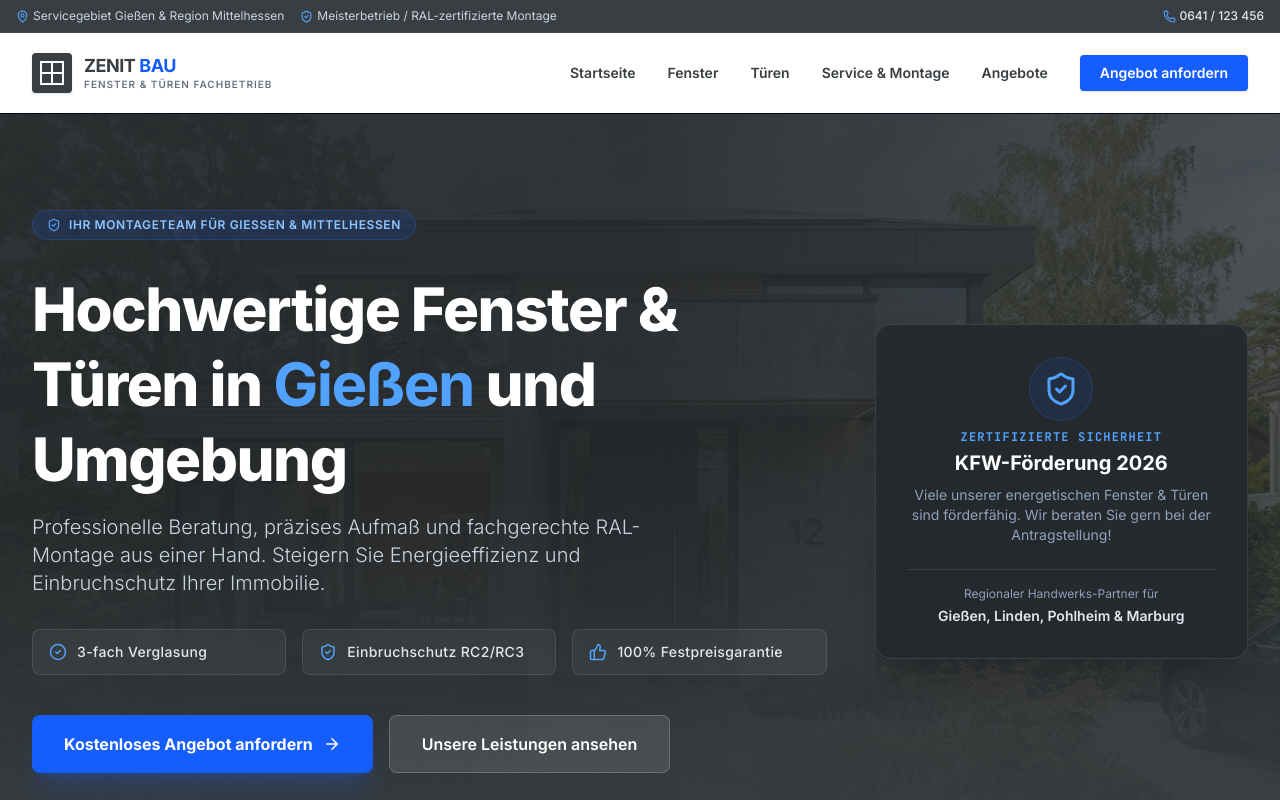
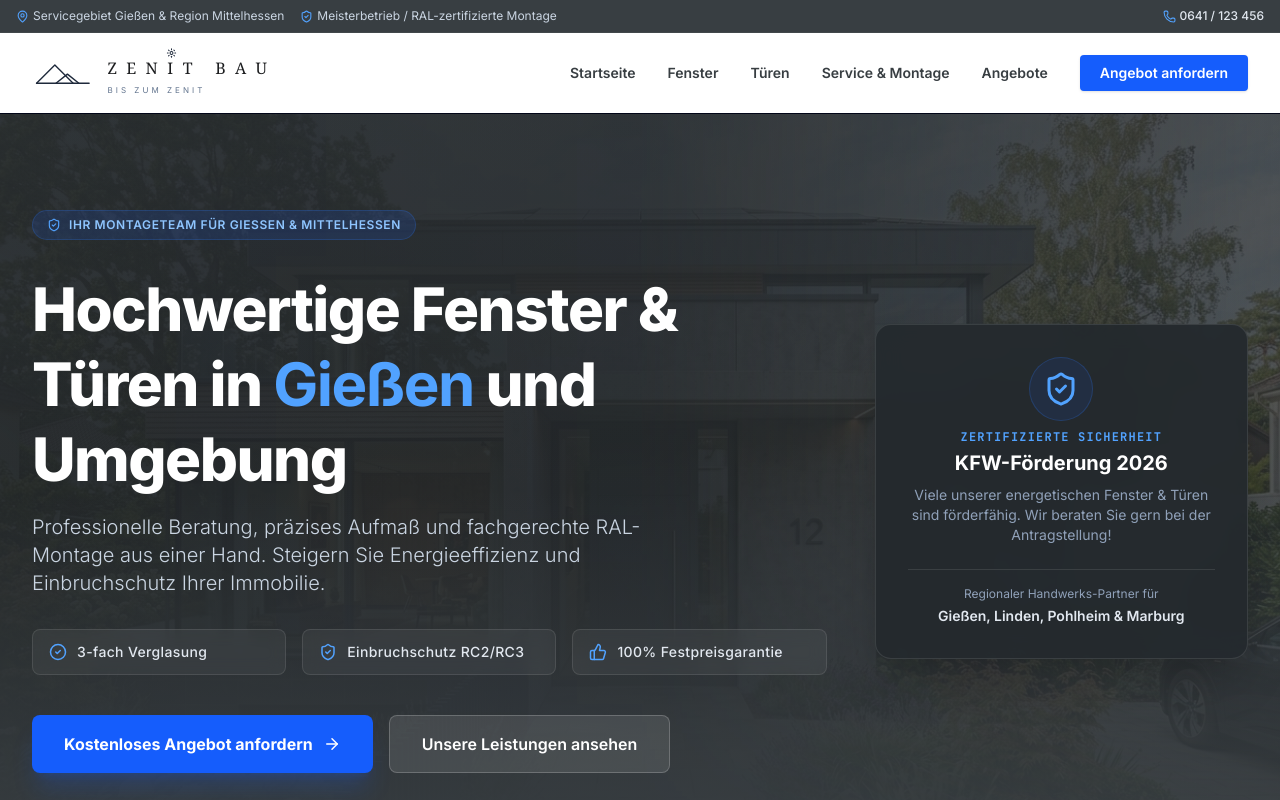
Before and after one commit to hamdonmez-web/hamdonmez-bau-web, a React (Vite) app: page / in a window 1280 px wide. Shown: the top 800 px of the page. Built offline with nearby package versions, Linux system fonts and the light colour scheme.

Commit message:
feat: centralize branding with new Logo component
Replace hardcoded logo implementations in Navbar and Footer with a reusable Logo component to ensure visual consistency and simplify maintenance.

```diff
--- a/src/components/ExportModal.tsx
+++ b/src/components/ExportModal.tsx
@@ -75,16 +75,26 @@ export default function ExportModal({ isOpen, onClose }: ExportModalProps) {
     <!-- Main Navigation Bar -->
     <header class="bg-[#1a2332]/95 backdrop-blur-md sticky top-0 z-40 border-b border-slate-800 transition-all duration-300">
         <div class="max-w-7xl mx-auto px-4 sm:px-6 lg:px-8 h-20 flex items-center justify-between">
-            <a href="#home" class="flex items-center space-x-3">
-                <div class="w-10 h-10 bg-sky-500 rounded flex items-center justify-center">
-                    <div class="w-6 h-6 border-2 border-white relative flex items-center justify-center">
-                        <div class="absolute left-0 right-0 h-[2px] bg-white top-1/2 -translate-y-1/2"></div>
-                        <div class="absolute top-0 bottom-0 w-[2px] bg-white left-1/2 -translate-x-1/2"></div>
+            <a href="#home" class="flex items-center space-x-2">
+                <svg viewBox="0 0 260 140" class="h-10 w-auto text-sky-400 shrink-0" fill="none" xmlns="http://www.w3.org/2000/svg">
+                    <path d="M 20 115 L 100 35 L 180 115" stroke="currentColor" stroke-width="7" stroke-linecap="round" stroke-linejoin="round" />
+                    <path d="M 105 115 L 155 75 L 205 115" stroke="currentColor" stroke-width="7" stroke-linecap="round" stroke-linejoin="round" />
+                    <path d="M 20 115 H 250" stroke="currentColor" stroke-width="7" stroke-linecap="round" />
+                </svg>
+                <div class="flex flex-col justify-center leading-none mt-0.5 shrink-0 select-none">
+                    <div class="text-xs sm:text-sm font-semibold tracking-[0.2em] text-white uppercase flex items-center font-serif">
+                        <span>Z&nbsp;E&nbsp;N&nbsp;</span>
+                        <span class="relative inline-block">
+                            <span class="absolute -top-1.5 left-1/2 -translate-x-[45%] flex items-center justify-center text-sky-400 w-2.5 h-2.5">
+                                <svg viewBox="0 0 24 24" fill="none" stroke="currentColor" stroke-width="3" stroke-linecap="round"><circle cx="12" cy="12" r="3.5" /><line x1="12" y1="4" x2="12" y2="2" /><line x1="12" y1="20" x2="12" y2="22" /><line x1="4" y1="12" x2="2" y2="12" /><line x1="20" y1="12" x2="22" y2="12" /></svg>
+                            </span>
+                            I
+                        </span>
+                        <span>&nbsp;T&nbsp;&nbsp;&nbsp;B&nbsp;A&nbsp;U</span>
                     </div>
-                </div>
-                <div>
-                    <span class="font-sans font-bold text-base sm:text-lg text-white block tracking-wide">ZENIT BAU</span>
-                    <span class="font-mono text-[10px] text-sky-400 tracking-widest font-bold block uppercase">Fenster & Türen</span>
+                    <div class="text-[7px] sm:text-[8px] tracking-[0.32em] text-slate-450 uppercase font-sans mt-0.5">
+                        Bis zum Zenit
+                    </div>
                 </div>
             </a>
 
--- a/src/components/Footer.tsx
+++ b/src/components/Footer.tsx
@@ -1,6 +1,7 @@
 import { useState } from 'react';
 import { Mail, Phone, MapPin, ExternalLink, ShieldAlert, BookOpen, GraduationCap, Code } from 'lucide-react';
 import ExportModal from './ExportModal';
+import Logo from './Logo';
 
 export default function Footer() {
   const [modalOpen, setModalOpen] = useState(false);
@@ -14,16 +15,8 @@ export default function Footer() {
 
           {/* Col 1: About & Info Gießen */}
           <div className="md:col-span-4 space-y-5">
-            <div className="flex items-center space-x-3">
-              <div className="w-8 h-8 bg-blue-600 rounded flex items-center justify-center">
-                <div className="w-4 h-4 border border-white relative flex items-center justify-center">
-                  <div className="absolute left-0 right-0 h-[1px] bg-white top-1/2 -translate-y-1/2"></div>
-                  <div className="absolute top-0 bottom-0 w-[1px] bg-white left-1/2 -translate-x-1/2"></div>
-                </div>
-              </div>
-              <span className="font-sans font-extrabold text-white text-md tracking-wide">
-                FENSTER & TÜREN ZENIT BAU
-              </span>
+            <div className="flex items-center">
+              <Logo size="sm" variant="dark" />
             </div>
             <p className="text-xs text-slate-400 leading-relaxed font-light">
               Ihr zertifizierter Premium-Anbieter für hocheffiziente Hebe-Schiebetüren, moderne Renovierungsfenster, schallgedämmte Haustüren und meisterhafte RAL-Demontage und -Neumontage in ganz Mittelhessen.
--- /dev/null
+++ b/src/components/Logo.tsx
@@ -0,0 +1,158 @@
+import React from 'react';
+
+interface LogoProps {
+  className?: string;
+  variant?: 'light' | 'dark' | 'neutral';
+  showText?: boolean;
+  size?: 'sm' | 'md' | 'lg';
+}
+
+const SunIcon = ({ className }: { className?: string }) => (
+  <svg
+    viewBox="0 0 24 24"
+    fill="none"
+    stroke="currentColor"
+    className={className}
+    strokeWidth="2.5"
+    strokeLinecap="round"
+  >
+    <circle cx="12" cy="12" r="3.5" />
+    <line x1="12" y1="4" x2="12" y2="2" />
+    <line x1="12" y1="20" x2="12" y2="22" />
+    <line x1="4" y1="12" x2="2" y2="12" />
+    <line x1="20" y1="12" x2="22" y2="12" />
+    <line x1="6.34" y1="6.34" x2="4.93" y2="4.93" />
+    <line x1="19.07" y1="19.07" x2="17.66" y2="17.66" />
+    <line x1="6.34" y1="17.66" x2="4.93" y2="19.07" />
+    <line x1="19.07" y1="6.34" x2="17.66" y2="4.93" />
+  </svg>
+);
+
+export default function Logo({
+  className = '',
+  variant = 'neutral',
+  showText = true,
+  size = 'md'
+}: LogoProps) {
+
+  // Decide colors based on variant
+  const mountainColorClass =
+    variant === 'light'
+      ? 'text-[#1e293b]'
+      : variant === 'dark'
+        ? 'text-white'
+        : 'text-current';
+
+  const textColorClass =
+    variant === 'light'
+      ? 'text-[#1c1d1f]'
+      : variant === 'dark'
+        ? 'text-white'
+        : 'text-current';
+
+  const subtextColorClass =
+    variant === 'light'
+      ? 'text-gray-450'
+      : variant === 'dark'
+        ? 'text-slate-400'
+        : 'text-current opacity-80';
+
+  const sunColorClass =
+    variant === 'light'
+      ? 'text-[#1e293b]'
+      : variant === 'dark'
+        ? 'text-sky-400'
+        : 'text-sky-450';
+
+  // Sizing definitions
+  const containerHeights = {
+    sm: 'h-10',
+    md: 'h-14 sm:h-16',
+    lg: 'h-20 sm:h-24'
+  };
+
+  const svgHeights = {
+    sm: 'h-8 w-auto',
+    md: 'h-12 sm:h-14 w-auto',
+    lg: 'h-16 sm:h-20 w-auto'
+  };
+
+  const mainTextSizes = {
+    sm: 'text-sm sm:text-base tracking-[0.16em]',
+    md: 'text-base sm:text-lg lg:text-xl tracking-[0.2em] font-medium',
+    lg: 'text-2xl sm:text-3xl tracking-[0.25em] font-semibold'
+  };
+
+  const subTextSizes = {
+    sm: 'text-[7px] sm:text-[8px] tracking-[0.3em]',
+    md: 'text-[9px] sm:text-[10px] tracking-[0.38em]',
+    lg: 'text-xs tracking-[0.45em]'
+  };
+
+  const sunOffsetClasses = {
+    sm: '-top-2 w-2.5 h-2.5',
+    md: '-top-[10px] w-3 h-3',
+    lg: '-top-[14px] w-4 h-4'
+  };
+
+  return (
+    <div className={`flex items-center space-x-3 sm:space-x-4 ${containerHeights[size]} ${className}`}>
+
+      {/* Mountain Graphics SVG */}
+      <svg
+        viewBox="0 0 260 140"
+        className={`${svgHeights[size]} ${mountainColorClass} transition-colors duration-300 shrink-0`}
+        fill="none"
+        xmlns="http://www.w3.org/2000/svg"
+      >
+        {/* Large Mountain Outline */}
+        <path
+          d="M 20 115 L 100 35 L 180 115"
+          stroke="currentColor"
+          strokeWidth="6"
+          strokeLinecap="round"
+          strokeLinejoin="round"
+        />
+        {/* Small Mountain Outline */}
+        <path
+          d="M 105 115 L 155 75 L 205 115"
+          stroke="currentColor"
+          strokeWidth="6"
+          strokeLinecap="round"
+          strokeLinejoin="round"
+        />
+        {/* Baseline Horizon Line */}
+        <path
+          d="M 20 115 H 250"
+          stroke="currentColor"
+          strokeWidth="6"
+          strokeLinecap="round"
+        />
+      </svg>
+
+      {/* Corporate Typography & Slogan */}
+      {showText && (
+        <div className="flex flex-col justify-center select-none font-serif leading-none mt-1 shrink-0">
+
+          {/* Main Title "Z E N I T  B A U" */}
+          <div className={`${mainTextSizes[size]} ${textColorClass} uppercase font-serif flex items-center`}>
+            <span>Z&nbsp;E&nbsp;N&nbsp;</span>
+            <span className="relative inline-block mx-[0.02em]">
+              <span className={`absolute ${sunOffsetClasses[size]} left-1/2 -translate-x-[45%] flex items-center justify-center ${sunColorClass}`}>
+                <SunIcon className="w-full h-full" />
+              </span>
+              I
+            </span>
+            <span>&nbsp;T&nbsp;&nbsp;&nbsp;B&nbsp;A&nbsp;U</span>
+          </div>
+
+          {/* Slogan "B I S  Z U M  Z E N I T" */}
+          <div className={`${subTextSizes[size]} ${subtextColorClass} font-sans uppercase font-normal tracking-[0.38em] text-slate-500 mt-1 sm:mt-1.5`}>
+            Bis zum Zenit
+          </div>
+        </div>
+      )}
+
+    </div>
+  );
+}
--- a/src/components/Navbar.tsx
+++ b/src/components/Navbar.tsx
@@ -1,6 +1,7 @@
 import { useState, useEffect } from 'react';
 import { motion, AnimatePresence } from 'motion/react';
 import { Menu, X, Phone, ShieldCheck, MapPin } from 'lucide-react';
+import Logo from './Logo';
 
 export default function Navbar() {
   const [isOpen, setIsOpen] = useState(false);
@@ -72,24 +73,10 @@ export default function Navbar() {
           {/* Logo Section */}
           <a
             onClick={() => handleScrollTo('#home')}
-            className="flex items-center space-x-3 cursor-pointer group"
+            className="flex items-center cursor-pointer group"
             id="nav-logo-link"
           >
-            {/* Visual Icon representing a solid Window/Door intersection */}
-            <div className="w-10 h-10 bg-[#383e42] flex items-center justify-center rounded shadow-sm group-hover:bg-[#2563eb] transition-colors">
-              <div className="w-6 h-6 border-2 border-white relative flex items-center justify-center">
-                <div className="absolute left-0 right-0 h-[2px] bg-white top-1/2 -translate-y-1/2"></div>
-                <div className="absolute top-0 bottom-0 w-[2px] bg-white left-1/2 -translate-x-1/2"></div>
-              </div>
-            </div>
-            <div>
-              <span className="font-sans font-bold text-lg text-[#383e42] leading-none block tracking-tight group-hover:text-blue-600 transition-colors uppercase">
-                Zenit<span className="text-blue-600"> Bau</span>
-              </span>
-              <span className="font-sans text-[10px] text-gray-500 uppercase tracking-widest font-semibold block leading-none mt-1">
-                Fenster & Türen Fachbetrieb
-              </span>
-            </div>
+            <Logo size="sm" variant="light" />
           </a>
 
           {/* Desktop Navigation */}
```
